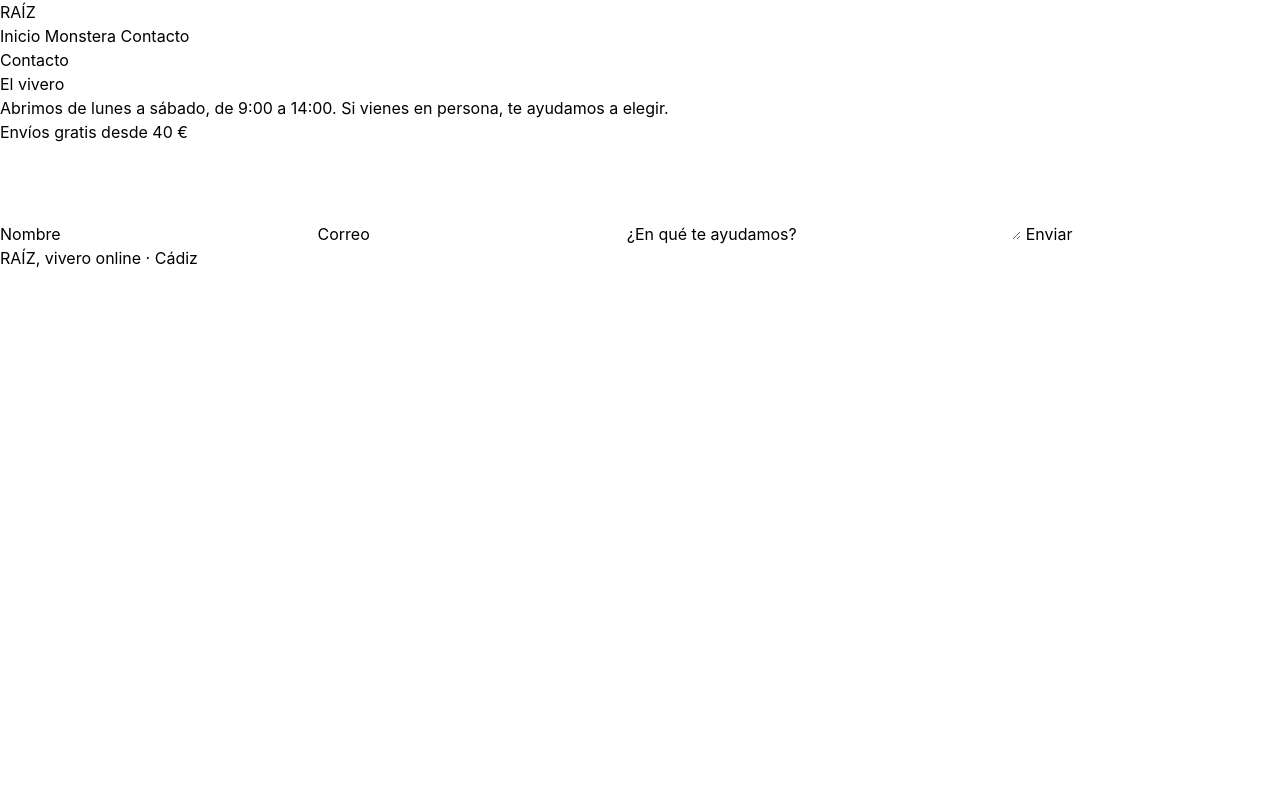
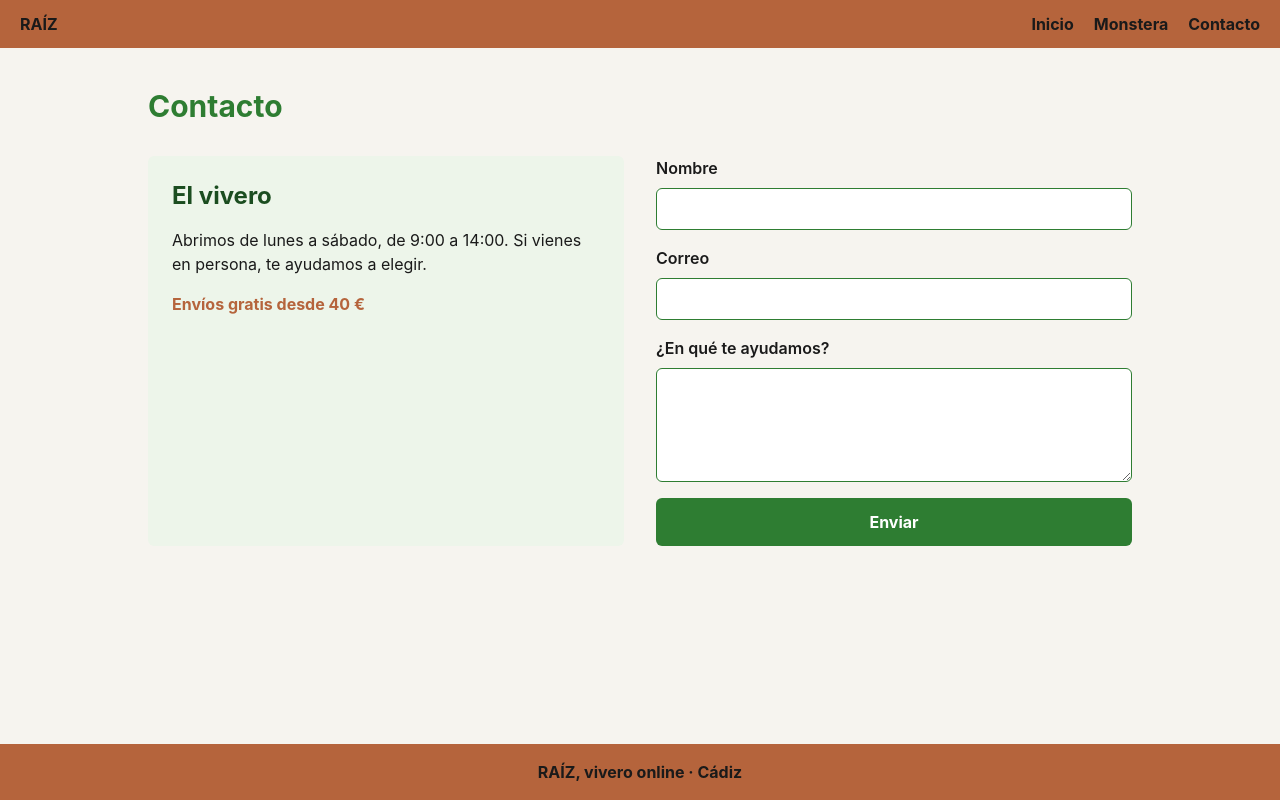
Before and after one commit to robertoponcepaniagua/DIW-DAW2, a website built with Vite: page p2-raiz/contacto.html in a window 1280 px wide. Built offline with nearby package versions, Linux system fonts and the light colour scheme.

Commit message:
B3: Contacto completado con Tailwind

```diff
--- a/p2-raiz/contacto.html
+++ b/p2-raiz/contacto.html
@@ -6,47 +6,71 @@
     <title>Contacto · RAÍZ</title>
     <link rel="stylesheet" href="/src/tailwind.css" />
   </head>
-  <body>
+  <body class="bg-fondo text-texto min-h-screen flex flex-col">
     <!-- ✍️ B3 · Esta página va SOLO con Tailwind (src/tailwind.css), sin SASS. Ponle las clases de utilidad:
          los colores de RAÍZ (del @theme), dos columnas desde md y un botón con hover: y focus-visible:.
          Nada de valores sueltos entre corchetes ni style="". -->
-    <header>
+    <header class="bg-tierra flex flex-wrap justify-between gap-4 px-5 py-3 font-bold">
       <a href="/">RAÍZ</a>
-      <nav aria-label="Principal">
+      <nav aria-label="Principal" class="flex gap-5">
         <a href="/">Inicio</a>
         <a href="/producto.html">Monstera</a>
         <a href="/contacto.html" aria-current="page">Contacto</a>
       </nav>
     </header>
 
-    <main>
-      <h1>Contacto</h1>
+    <main class="flex-1 max-w-5xl w-full mx-auto px-5 py-10">
+      <h1 class="text-3xl font-bold text-marca mb-8">Contacto</h1>
 
-      <div>
-        <section aria-label="Dónde estamos">
-          <h2>El vivero</h2>
-          <p>Abrimos de lunes a sábado, de 9:00 a 14:00. Si vienes en persona, te ayudamos a elegir.</p>
-          <p>Envíos gratis desde 40 €</p>
+      <div class="grid grid-cols-1 md:grid-cols-2 gap-8">
+        <section aria-label="Dónde estamos" class="bg-marca-suave p-6 rounded-md">
+          <h2 class="text-2xl font-bold text-marca-oscuro mb-4">El vivero</h2>
+          <p class="mb-4">Abrimos de lunes a sábado, de 9:00 a 14:00. Si vienes en persona, te ayudamos a elegir.</p>
+          <p class="font-bold text-tierra">Envíos gratis desde 40 €</p>
         </section>
 
-        <form action="#">
-          <label for="nombre">
+        <form action="#" class="flex flex-col gap-4">
+          <label for="nombre" class="flex flex-col gap-2 font-semibold">
             Nombre
-            <input id="nombre" name="nombre" autocomplete="name" required />
+            <input
+              id="nombre"
+              name="nombre"
+              autocomplete="name"
+              required
+              class="bg-white border border-marca rounded-md p-2 font-normal"
+            />
           </label>
-          <label for="correo">
+          <label for="correo" class="flex flex-col gap-2 font-semibold">
             Correo
-            <input id="correo" name="correo" type="email" autocomplete="email" required />
+            <input
+              id="correo"
+              name="correo"
+              type="email"
+              autocomplete="email"
+              required
+              class="bg-white border border-marca rounded-md p-2 font-normal"
+            />
           </label>
-          <label for="mensaje">
+          <label for="mensaje" class="flex flex-col gap-2 font-semibold">
             ¿En qué te ayudamos?
-            <textarea id="mensaje" name="mensaje" rows="4" required></textarea>
+            <textarea
+              id="mensaje"
+              name="mensaje"
+              rows="4"
+              required
+              class="bg-white border border-marca rounded-md p-2 font-normal"
+            ></textarea>
           </label>
-          <button type="submit">Enviar</button>
+          <button
+            type="submit"
+            class="bg-marca text-white font-bold p-3 rounded-md hover:bg-marca-oscuro focus-visible:outline-2 focus-visible:outline-offset-2 focus-visible:outline-marca"
+          >
+            Enviar
+          </button>
         </form>
       </div>
     </main>
 
-    <footer>RAÍZ, vivero online · Cádiz</footer>
+    <footer class="bg-tierra text-center p-4 font-bold">RAÍZ, vivero online · Cádiz</footer>
   </body>
 </html>
```
